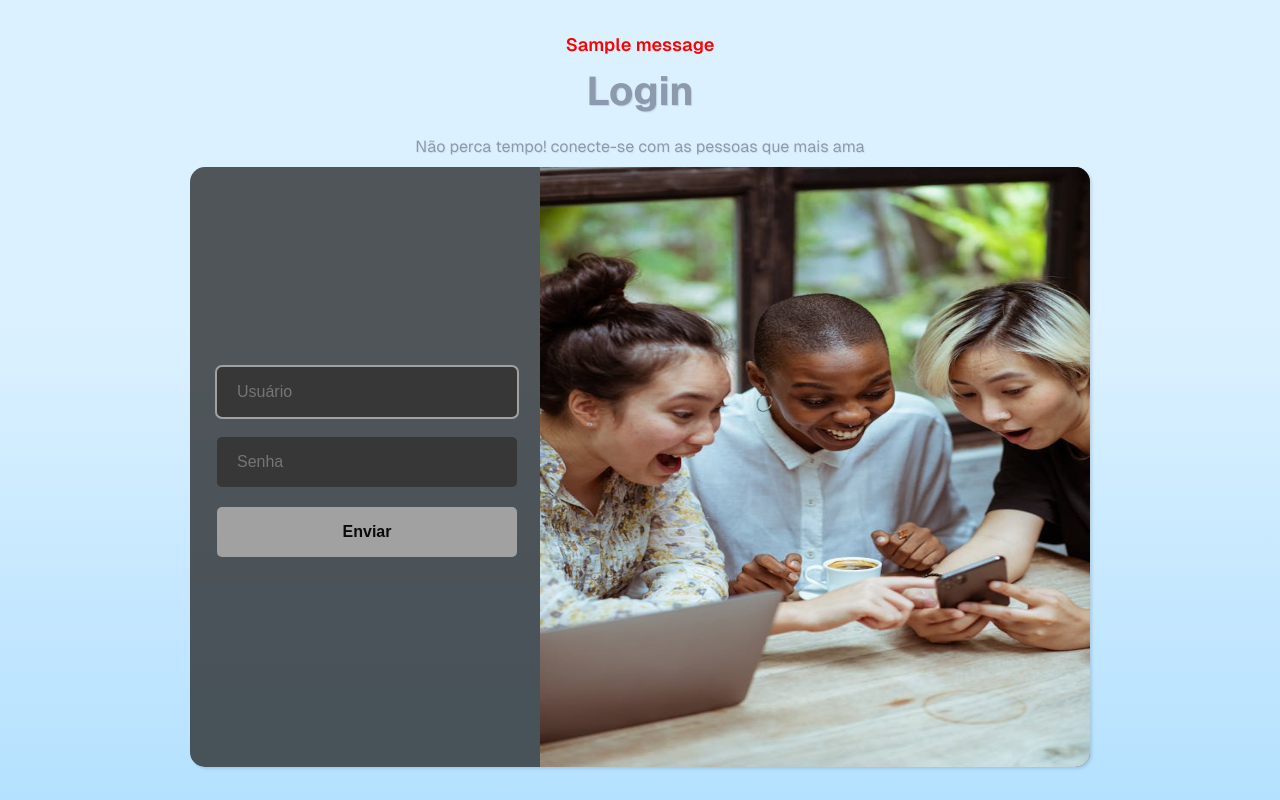
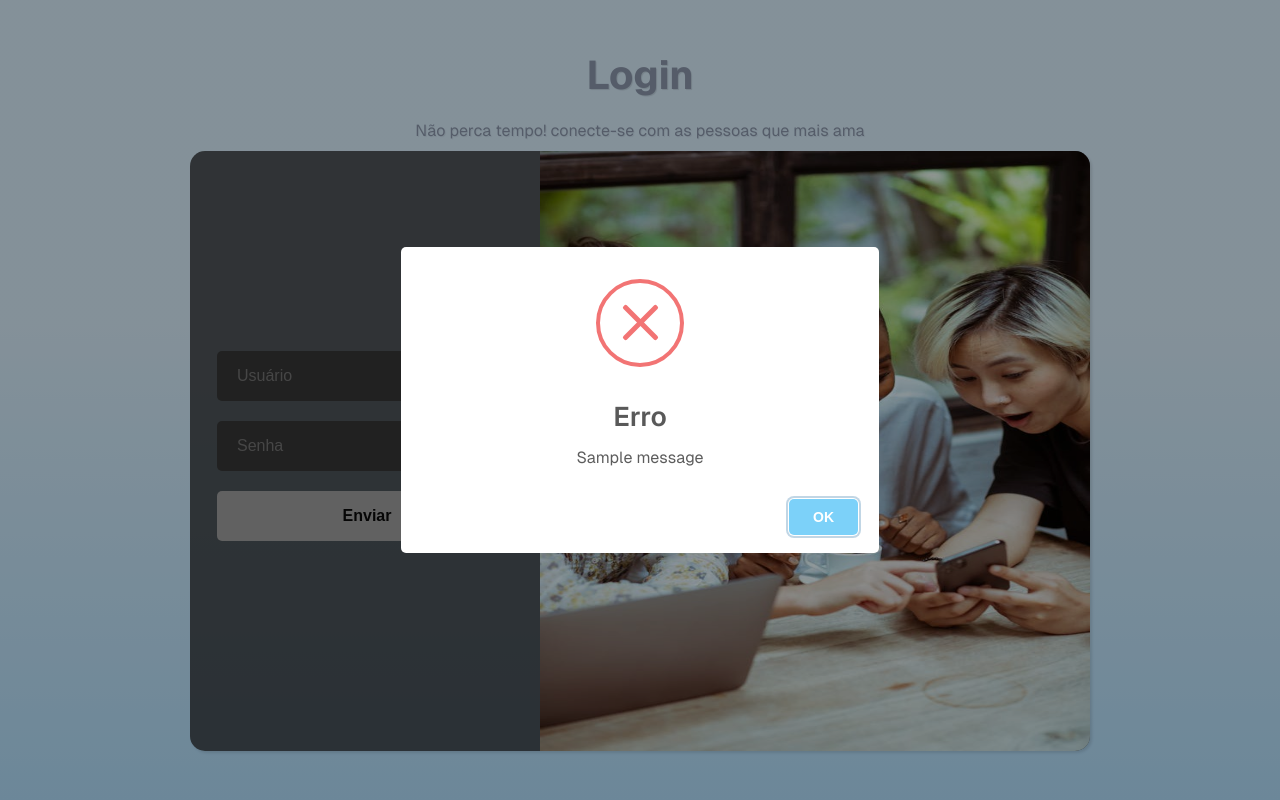
Before and after one commit to zampini28/apptalk, a Flask app: page /login in a window 1280 px wide. Run offline with Flask 3, Linux system fonts and the light colour scheme; one stand-in notice (Sample message) is shown.

Commit message:
Criação de estilo no tratamento de erros de login e signup

```diff
--- a/static/main.css
+++ b/static/main.css
@@ -84,6 +84,10 @@ body {
     font-family: 'Geist', 'sans-serif';
     margin-bottom: 20px;
     text-shadow: 1px 1px 1px rgba(0, 0, 0, 0.119);
+}
+
+#errorlabel {
+    display: none;
 }
 
 .sub-title-text {
--- a/templates/login.html
+++ b/templates/login.html
@@ -5,6 +5,7 @@
 <link rel="shortcut icon" href="/static/favicon/favicon-32x32.png" type="image/x-icon">
 <link rel=stylesheet type=text/css href="{{ url_for('static', filename='mediaquery_main.css') }}">
 <link rel=stylesheet type=text/css href="{{ url_for('static', filename='main.css') }}">
+<script src = " https://unpkg.com/sweetalert/dist/sweetalert.min.js " > </script>
 {% endblock %}
 
 {% block body %}
@@ -12,7 +13,16 @@
   {% with messages = get_flashed_messages() %}
   {% if messages %}
   {% for message in messages %}
-  <p id="errorlabel" class="title-header" style="color: red;">{{ message }}</p>
+  <p id="errorlabel" class="title-header" on style="color: red;">{{ message }}</p>
+
+  <script>
+    var textAlert = window.document.getElementById("errorlabel");
+    swal({
+      title: "Erro",
+      text: textAlert.innerText,
+      icon: "error",
+    });
+  </script>
   {% endfor %}
   {% endif %}
   {% endwith %}
@@ -36,10 +46,7 @@
       <img id="imagem-login" src="../static/images/imagem-login-pq.jpg" alt="Imagem Login">
     </div>
   </div>
-
-
 </main>
 <footer>
-
 </footer>
 {% endblock %}
```
Also changed, not shown: templates/signup.html (+9 -0 lines).
